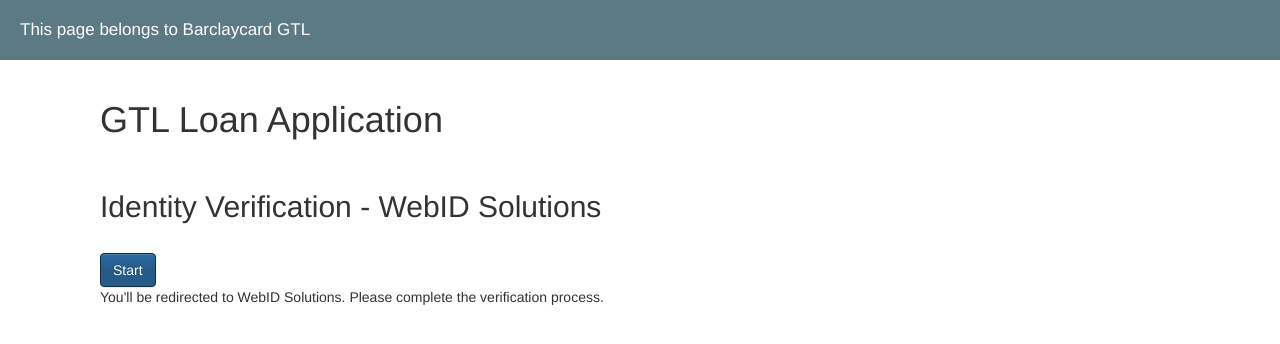
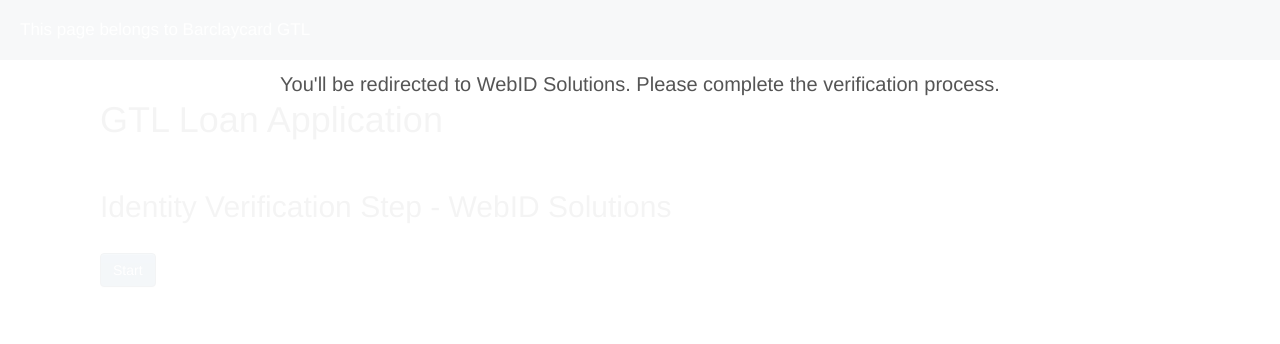
Before and after one commit to jaideepsingh/prototypes, a plain HTML site: page web-id-flow2-landing.html in a window 1280 px wide. Both pictures are taken after a click on the link "Start". Drawn offline with Linux system fonts and the light colour scheme.

Commit message:
Style for redirect screen

```diff
--- a/style.css
+++ b/style.css
@@ -188,3 +188,15 @@ body {
     height: 300px;
     background-color: black;
 }
+#redirect-container {
+	position: fixed;
+    left: 0;
+    bottom: 0;
+    top: 0;
+    right: 0;
+    padding: 70px;
+    text-align: center;
+    background-color: rgba(255,255,255,0.95);
+    font-size: 20px;
+    color: #555555;
+}
--- a/web-id-flow2-landing.html
+++ b/web-id-flow2-landing.html
@@ -31,7 +31,7 @@
 	<div class="gtl-header">This page belongs to Barclaycard GTL</div>
 	<h1>GTL Loan Application</h1>
 	<br>
-	<h2>Identity Verification - WebID Solutions</h2>
+	<h2>Identity Verification Step - WebID Solutions</h2>
 	<br>
 	<a id="start-redirect" href="javascript: void()" class="btn btn-primary">Start</a>
 	<br>
```
Also changed, not shown: web-id-flow1-landing.html (+1 -1 lines), web-id-flow3-landing.html (+1 -1 lines).
